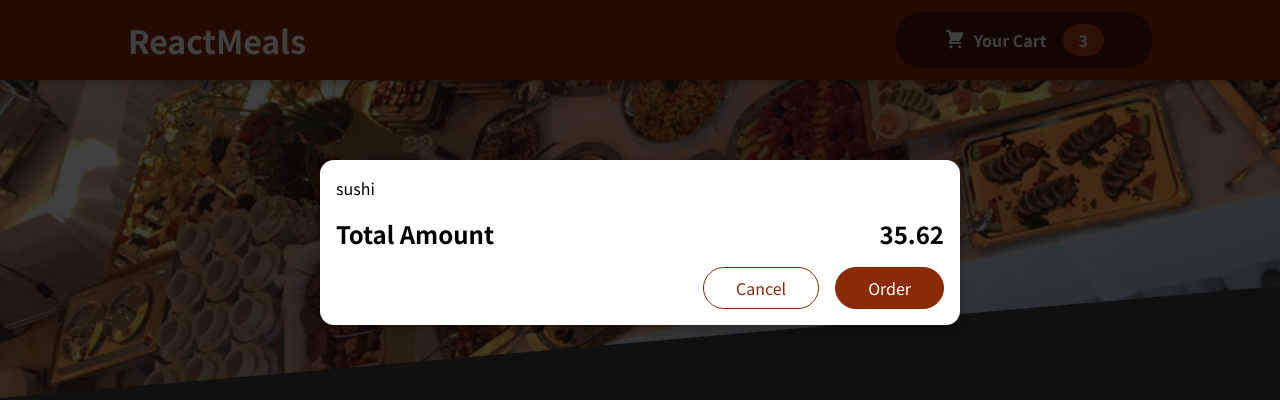
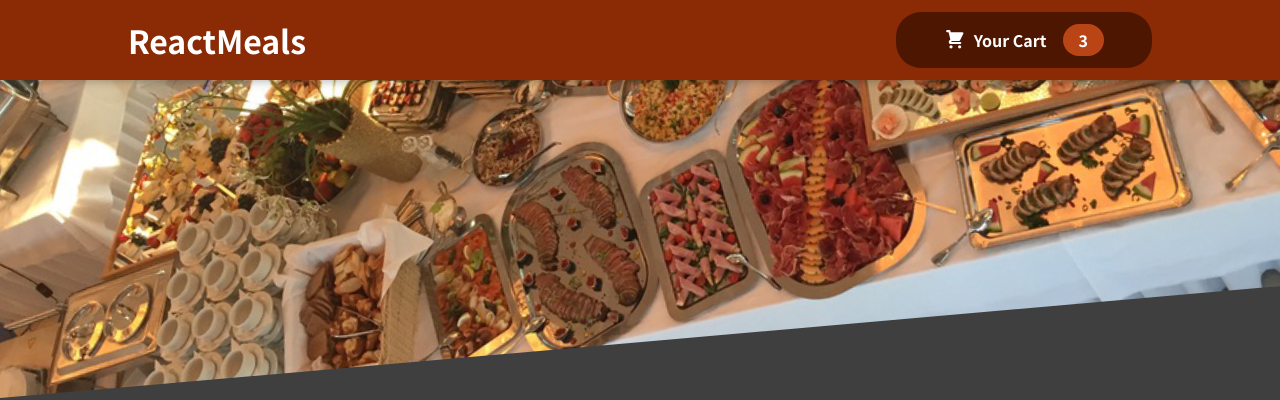
Before and after one commit to ayushgupta0110/The-Food-Order-App, a React (Create React App) app: page / in a window 1280 px wide. Shown: the top 400 px of the page. Built offline with nearby package versions, Linux system fonts and the light colour scheme.

Commit message:
Added Modal State and managing Cart

```diff
--- a/src/App.js
+++ b/src/App.js
@@ -1,16 +1,26 @@
-import React,{Fragment} from 'react';
-import Cart from './components/Cart/Cart';
-import Header from './components/Layouts/Header';
-import Meals from './components/Meals/Meals';
+import React, { Fragment, useState } from "react";
+import Cart from "./components/Cart/Cart";
+import Header from "./components/Layouts/Header";
+import Meals from "./components/Meals/Meals";
 
 function App() {
+  const [isCartShown,setIsCartShown] = useState(false);
+
+  const showCartHandler = () => {
+    setIsCartShown(true);
+  }
+
+  const hideCartHandler = () => {
+    setIsCartShown(false);
+  }
+
   return (
     <Fragment>
-    <Cart />
-    <Header/>
-    <main>
-      <Meals />
-    </main>
+      {isCartShown && <Cart onClose={hideCartHandler} />}
+      <Header onShowCart={showCartHandler} />
+      <main>
+        <Meals />
+      </main>
     </Fragment>
   );
 }
--- a/src/components/Cart/Cart.js
+++ b/src/components/Cart/Cart.js
@@ -2,7 +2,7 @@
 import classes from "./Cart.module.css";
 import Modal from "../UI/Modal";
 
-const Cart = () => {
+const Cart = (props) => {
   const cartitems = (
     <ul className={classes["cart-items"]}>
       {[{ id: "c1", name: "sushi", amount: "3", price: "12.99" }].map(
@@ -14,14 +14,14 @@
   );
 
   return (
-    <Modal>
+    <Modal onClose={props.onClose}>
       {cartitems}
       <div className={classes.total}>
         <span>Total Amount</span>
         <span>35.62</span>
       </div>
       <div className={classes.actions}>
-        <button className={classes["button--alt"]}>Cancel</button>
+        <button className={classes["button--alt"]} onClick={props.onClose}>Close</button>
         <button className={classes.button}>Order</button>
       </div>
     </Modal>
--- a/src/components/Layouts/Header.js
+++ b/src/components/Layouts/Header.js
@@ -9,7 +9,7 @@
     <Fragment>
       <header className={classes.header}>
         <h1>ReactMeals</h1>
-        <HeaderCartButton />
+        <HeaderCartButton onClick={props.onShowCart} />
       </header>
       <div className={classes["main-image"]}>
         <img src={mealsImage} alt="A table full of delicious food!" />
--- a/src/components/Layouts/HeaderCartButton.js
+++ b/src/components/Layouts/HeaderCartButton.js
@@ -2,9 +2,9 @@
 import CartIcon from "../Cart/CartIcon";
 import styles from "./HeaderCartButton.module.css";
 
-const HeaderCartButton = () => {
+const HeaderCartButton = (props) => {
   return (
-    <button className={styles.button}>
+    <button className={styles.button} onClick={props.onClick}>
       <span className={styles.icon}>
         <CartIcon />
       </span>
--- a/src/components/UI/Modal.js
+++ b/src/components/UI/Modal.js
@@ -3,7 +3,7 @@
 import classes from "./Modal.module.css";
 
 const Backdrop = (props) => {
-  return <div className={classes.backdrop}></div>;
+  return <div className={classes.backdrop} onClick={props.onClose}></div>;
 };
 
 const ModalOverlay = (props) => {
@@ -19,7 +19,7 @@
 const Modal = (props) => {
   return (
     <Fragment>
-      {ReactDom.createPortal(<Backdrop />, portalElement)}
+      {ReactDom.createPortal(<Backdrop onClose={props.onClose} />, portalElement)}
       {ReactDom.createPortal(
         <ModalOverlay>{props.children}</ModalOverlay>,
         portalElement
```
